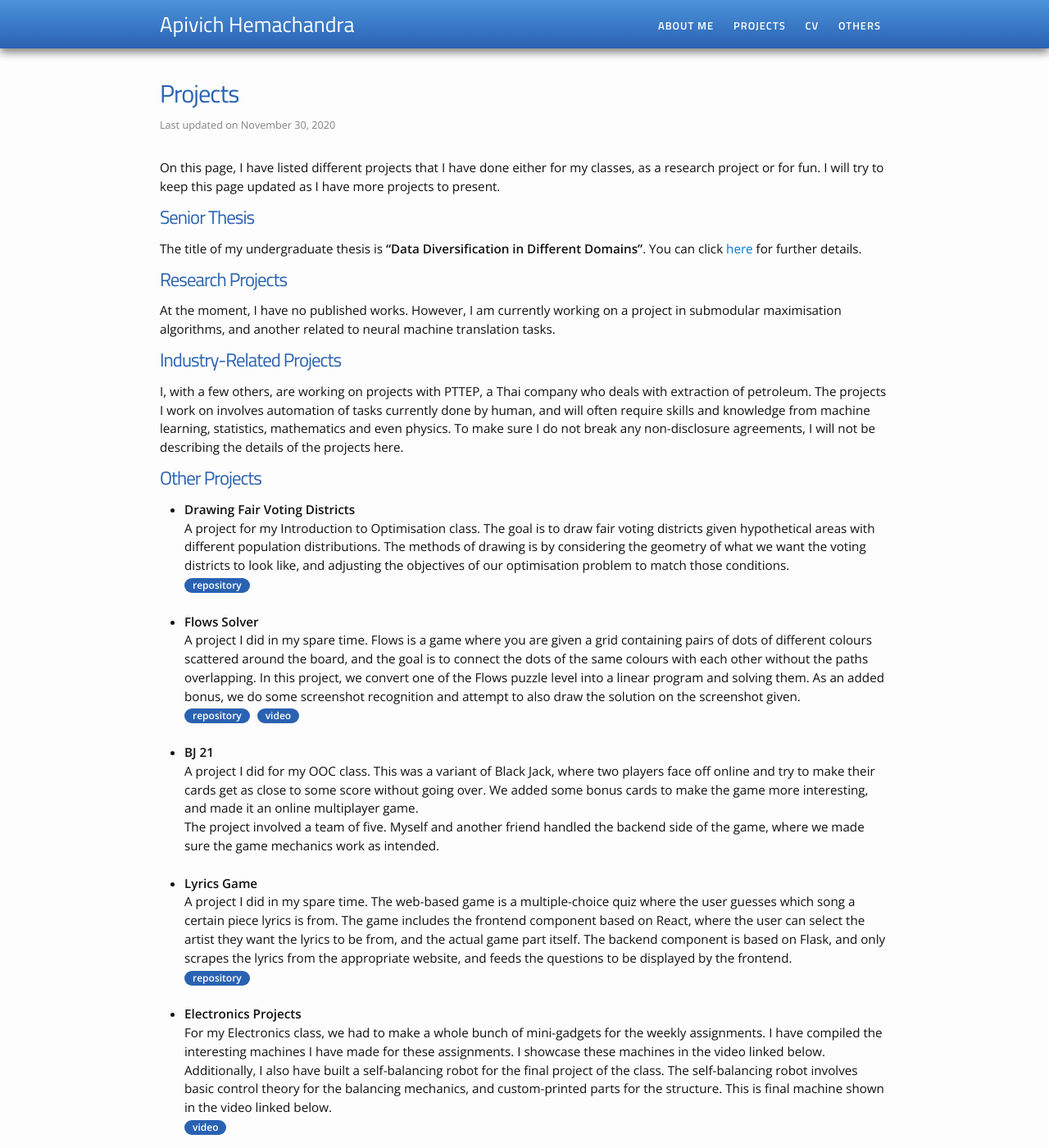
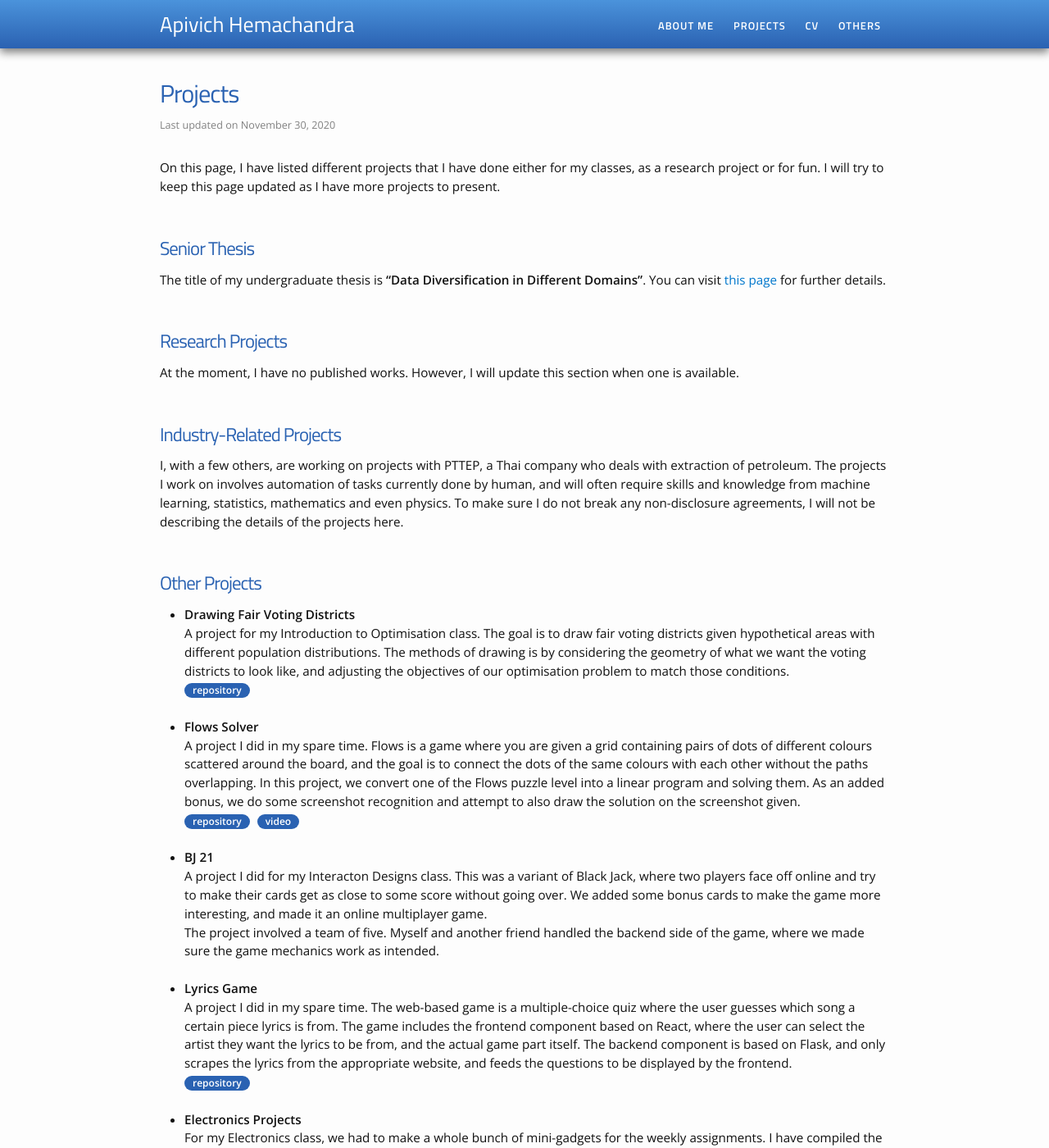
Before and after one commit to apivich-h/apivich-h.github.io, a Jekyll site: the page built from pages/projects.md, in a window 1280 px wide and 1400 px high. Shown: the whole window at 82% size. Built offline with Jekyll 4.4.1, drawn with Linux system fonts in a browser that asks for light colours; some of the changed text lies outside the part shown.

Commit message:
site update

```diff
--- a/_config.yml
+++ b/_config.yml
@@ -2,7 +2,7 @@
 title: Apivich Hemachandra
 title_short: Apivich H.
 nickname: Kaotoo
-general_email: apivich.hem at gmail dot com
+general_email: apivich dot hem at gmail dott com
 
 description: > # this means to ignore newlines until "baseurl:"
   A website where I post things about me and my thoughts.
--- a/pages/projects.md
+++ b/pages/projects.md
@@ -6,17 +6,25 @@
 ---
 On this page, I have listed different projects that I have done either for my classes, as a research project or for fun. I will try to keep this page updated as I have more projects to present.
 
+<br>
+
 # Senior Thesis
 
-The title of my undergraduate thesis is **"Data Diversification in Different Domains"**. You can click <a href="/projects/thesis">here</a> for further details.
+The title of my undergraduate thesis is **"Data Diversification in Different Domains"**. You can visit <a href="/projects/thesis">this page</a> for further details.
+
+<br>
 
 # Research Projects
 
-At the moment, I have no published works. However, I am currently working on a project in submodular maximisation algorithms, and another related to neural machine translation tasks.
+At the moment, I have no published works. However, I will update this section when one is available.
+
+<br>
 
 # Industry-Related Projects
 
 I, with a few others, are working on projects with PTTEP, a Thai company who deals with extraction of petroleum. The projects I work on involves automation of tasks currently done by human, and will often require skills and knowledge from machine learning, statistics, mathematics and even physics. To make sure I do not break any non-disclosure agreements, I will not be describing the details of the projects here.
+
+<br>
 
 # Other Projects
 
@@ -43,7 +51,7 @@
   <li>
     <b> BJ 21 </b><br>
 
-    A project I did for my OOC class. This was a variant of Black Jack, where two players face off online and try to make their cards get as close to some score without going over. We added some bonus cards to make the game more interesting, and made it an online multiplayer game. <br>
+    A project I did for my Interacton Designs class. This was a variant of Black Jack, where two players face off online and try to make their cards get as close to some score without going over. We added some bonus cards to make the game more interesting, and made it an online multiplayer game. <br>
 
     The project involved a team of five. Myself and another friend handled the backend side of the game, where we made sure the game mechanics work as intended.
 
```
Also changed, not shown: _posts/2020-07-31-i-graduated.md (+3 -3 lines), pages/others/interesting.md (+1 -1 lines), pages/projects_subpages/thesis.md (renamed from pages/thesis.md, +4 -2 lines), 2 other files.
